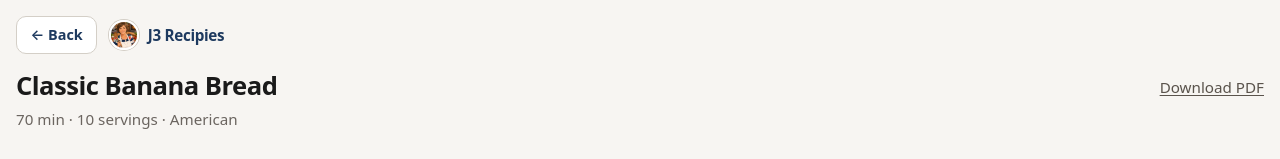
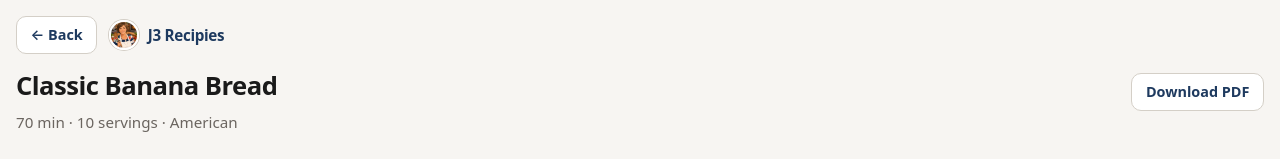
Before and after one commit to turbojones/j3-recipies, a React (Vite) app: page /recipe/banana-bread in a window 1280 px wide. Shown: the top 159 px of the page. Built offline with nearby package versions, Linux system fonts and the light colour scheme.

Commit message:
Style Download PDF as a bordered button
Match the Back button treatment on the recipe detail header.

```diff
--- a/src/index.css
+++ b/src/index.css
@@ -329,22 +329,31 @@ button {
   min-width: 0;
 }
 
-.print-link {
+.pdf-button {
   flex-shrink: 0;
-  margin-top: 0.35rem;
-  padding: 0;
-  border: none;
-  background: none;
-  color: #5a534c;
-  font-size: 0.95rem;
-  text-decoration: underline;
-  text-underline-offset: 2px;
+  margin-top: 0.2rem;
+  display: inline-flex;
+  align-items: center;
+  justify-content: center;
+  padding: 0.45rem 0.85rem;
+  border: 1.5px solid #d4cfc7;
+  border-radius: 10px;
+  background: #fff;
+  color: var(--brand-navy);
+  font-size: 0.9rem;
+  font-weight: 600;
+  text-decoration: none;
   cursor: pointer;
   -webkit-tap-highlight-color: transparent;
 }
 
-.print-link:hover {
-  color: #1a1a1a;
+.pdf-button:hover {
+  border-color: var(--brand-navy);
+  background: #f0f3f7;
+}
+
+.pdf-button:active {
+  background: #e4eaf2;
 }
 
 @media print {
--- a/src/pages/RecipeDetail.tsx
+++ b/src/pages/RecipeDetail.tsx
@@ -66,7 +66,7 @@ export default function RecipeDetail() {
           {!makeIt && (
             <button
               type="button"
-              className="print-link no-print"
+              className="pdf-button no-print"
               onClick={() => { void downloadRecipePdf(recipe) }}
             >
               Download PDF
```
